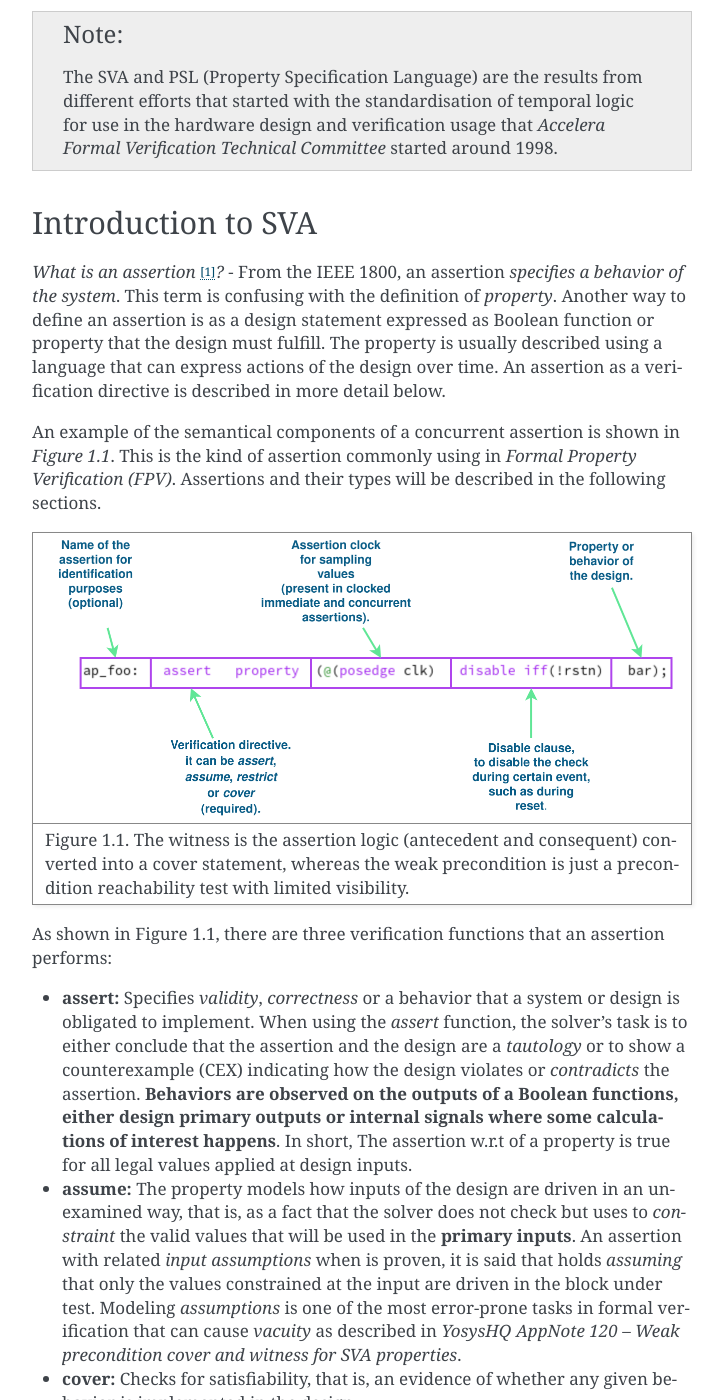
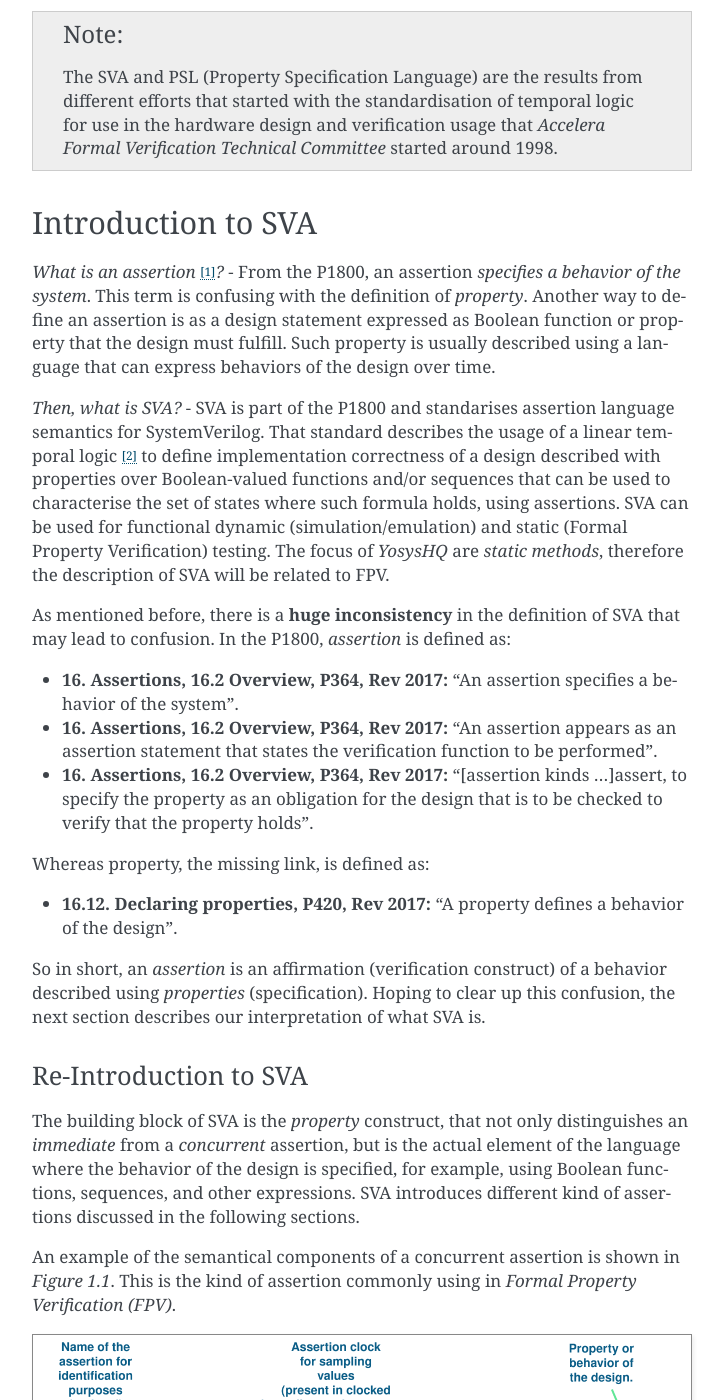
Before and after one commit to YosysHQ-Docs/AppNote-109, a Sphinx documentation site: the page built from docs/source/index.rst, in a window 1280 px wide and 1400 px high, scrolled down 1281 px. Shown: the whole window, without its empty margins (388-1112 px from the left). Built offline with Sphinx 7.4.7, drawn with Linux system fonts in a browser that asks for light colours; some of the changed text lies outside the part shown.

Commit message:
still in sva introduction

```diff
--- a/docs/source/index.rst
+++ b/docs/source/index.rst
@@ -53,8 +53,8 @@ language features that were fixed in SVA2009. Different companies have
 worked to improve the semantics and syntax of SVA to make it into how it
 is today.
 
-The SVA (SystemVerilog Assertions) specification is part of the IEEE
-1800-2012. All the features of SystemVerilog regarding assertions are
+The SVA (SystemVerilog Assertions) specification is part of the P1800.
+All the features of SystemVerilog regarding assertions are
 specified by the Assertions Committee (SV-AC).
 
 .. note::
@@ -67,18 +67,54 @@ specified by the Assertions Committee (SV-AC).
 -----------------------------------------
 Introduction to SVA
 -----------------------------------------
-*What is an assertion*\  [1]_\ *?* - From the IEEE 1800, an assertion
+*What is an assertion*\  [1]_\ *?* - From the P1800, an assertion
 *specifies a behavior of the system*. This term is confusing with the
 definition of *property*. Another way to define an assertion is as a
 design statement expressed as Boolean function or property that the
-design must fulfill. The property is usually described using a language
-that can express actions of the design over time. An assertion as a
-verification directive is described in more detail below.
+design must fulfill. Such property is usually described using a language
+that can express behaviors of the design over time.
+
+*Then, what is SVA?* - SVA is part of the P1800 and standarises
+assertion language semantics for SystemVerilog. That standard describes
+the usage of a linear temporal logic [2]_ to define implementation
+correctness of a design described with properties over Boolean-valued
+functions and/or sequences that can be used to characterise the set of
+states where such formula holds, using assertions. SVA can be used for
+functional dynamic (simulation/emulation) and static (Formal Property
+Verification) testing. The focus of *YosysHQ* are *static methods*,
+therefore the description of SVA will be related to FPV.
+
+As mentioned before, there is a **huge inconsistency** in the definition
+of SVA that may lead to confusion. In the P1800, *assertion* is defined as:
+
+- **16. Assertions, 16.2 Overview, P364, Rev 2017:** "An assertion specifies
+  a behavior of the system".
+- **16. Assertions, 16.2 Overview, P364, Rev 2017:** "An assertion appears as
+  an assertion statement that states the verification function to be performed".
+- **16. Assertions, 16.2 Overview, P364, Rev 2017:** "[assertion kinds ...]assert,
+  to specify the property as an obligation for the design that is to be checked to
+  verify that the property holds".
+
+Whereas property, the missing link, is defined as:
+
+- **16.12. Declaring properties, P420, Rev 2017:** "A property defines a behavior
+  of the design".
+
+So in short, an *assertion* is an affirmation (verification construct) of a behavior
+described using *properties* (specification). Hoping to clear up this confusion, the
+next section describes our interpretation of what SVA is.
+
+Re-Introduction to SVA
+----------------------
+The building block of SVA is the `property` construct, that not only
+distinguishes an *immediate* from a *concurrent* assertion, but is the
+actual element of the language where the behavior of the design is specified,
+for example, using Boolean functions, sequences, and other expressions. SVA
+introduces different kind of assertions discussed in the following sections.
 
 An example of the semantical components of a concurrent assertion is shown
 in *Figure 1.1*. This is the kind of assertion commonly using in *Formal
-Property Verification (FPV)*. Assertions and their types will be described
-in the following sections.
+Property Verification (FPV)*.
 
 +----------------------------------------------------------------------+
 | .. image:: media/assertion_struct.png                                |
@@ -92,10 +128,10 @@ in the following sections.
 | visibility.                                                          |
 +----------------------------------------------------------------------+
 
-As shown in Figure 1.1, there are three verification functions that an
-assertion performs:
+As shown in Figure 1.1, the property has a verification layer with different
+functions stated below:
 
-- **assert:** Specifies *validity*, *correctness* or a behavior that a
+- **assert:** Specifies *validity*, *correctness*, or a behavior that a
   system or design is obligated to implement. When using the *assert*
   function, the solver's task is to either conclude that the assertion
   and the design are a *tautology* or to show a counterexample (CEX)
@@ -103,7 +139,7 @@ assertion performs:
   **Behaviors are observed on the outputs of a Boolean functions,
   either design primary outputs or internal signals where some
   calculations of interest happens**. In short, The assertion w.r.t of
-  a property is true for all legal values applied at design inputs.
+  a property must be true for all legal values applied at design inputs.
 - **assume:** The property models how inputs of the design are driven
   in an unexamined way, that is, as a fact that the solver does not check
   but uses to *constraint* the valid values that will be used in the
@@ -114,18 +150,15 @@ assertion performs:
   as described in *YosysHQ AppNote 120 -- Weak precondition cover and witness
   for SVA properties*.
 - **cover:** Checks for satisfiability, that is, an evidence of whether any
-  given behavior is implemented in the design.
-- **restrict:**
-
-*Then, what is SVA?* - SVA is part of the IEEE 1800 and standarises
-assertion language semantics for SystemVerilog. That standard describes
-the usage of a linear temporal logic [2]_ to define implementation
-correctness of a design described with properties over Boolean-valued
-functions and/or sequences that can be used to characterise the set of
-states where such formula holds, using assertions. SVA can be used for
-functional dynamic (simulation/emulation) and static (Formal Property
-Verification) testing. The focus of *YosysHQ* are *static methods*,
-therefore the description of SVA will be related to FPV.
+  given behavior is implemented in the design. The main difference with the
+  assertion statement is that when using cover, the solver succeed if there is
+  *any* behavior in the design that the property using cover directive dictates.
+  For the property under assertion directive, the behavior should be observed
+  *for all* conditions in the inputs of the design. <<-- Needs improvement.
+- **restrict:** This directive is primarily used in FPV and is ignored in simulation.
+  The *restrict* directive has similar semantics as *assume*, but is intended
+  to use as delimiter for state space, or in other words, to help in assertion
+  convergence: for example,
 
 ---------------
 Assertion Types
@@ -138,8 +171,8 @@ There are two kinds of assertions: *immediate* and *concurrent*.
 Immediate assertions are further divided into simple and deferred
 immediate. Deferred immediate are subdivided into observed immediate and
 final immediate assertions. Except from *Simple immediate* that are used
-(solely) in SymbiYosys for FPV [3]_, the rest of the assertions are focused
-on simulation tasks.
+in SymbiYosys for the open source FPV framework, and concurrent assertions,
+the rest are focused on simulation tasks.
 
 Immediate assertions are covered in detail in **Appnote 105 Formal Property
 Checking Basics**.
@@ -340,10 +373,4 @@ the advantages of SVA over the open source version of SBY.
    methods applied to real world hardware design and verification. In
    fact, most of the notations from the literature that describe these
    methods are employed to express the formal semantics of SVA in the
-   IEEE 1800 Language Reference Manual (LRM).
-
-.. [3]
-   Arguably there is another EDA tool that supports immediate assertions for
-   static functional verification (another term for FPV). However, this
-   tool is not opensource and supporting immediate assertions is not their
-   goal.
+   P1800 Language Reference Manual (LRM).
```
